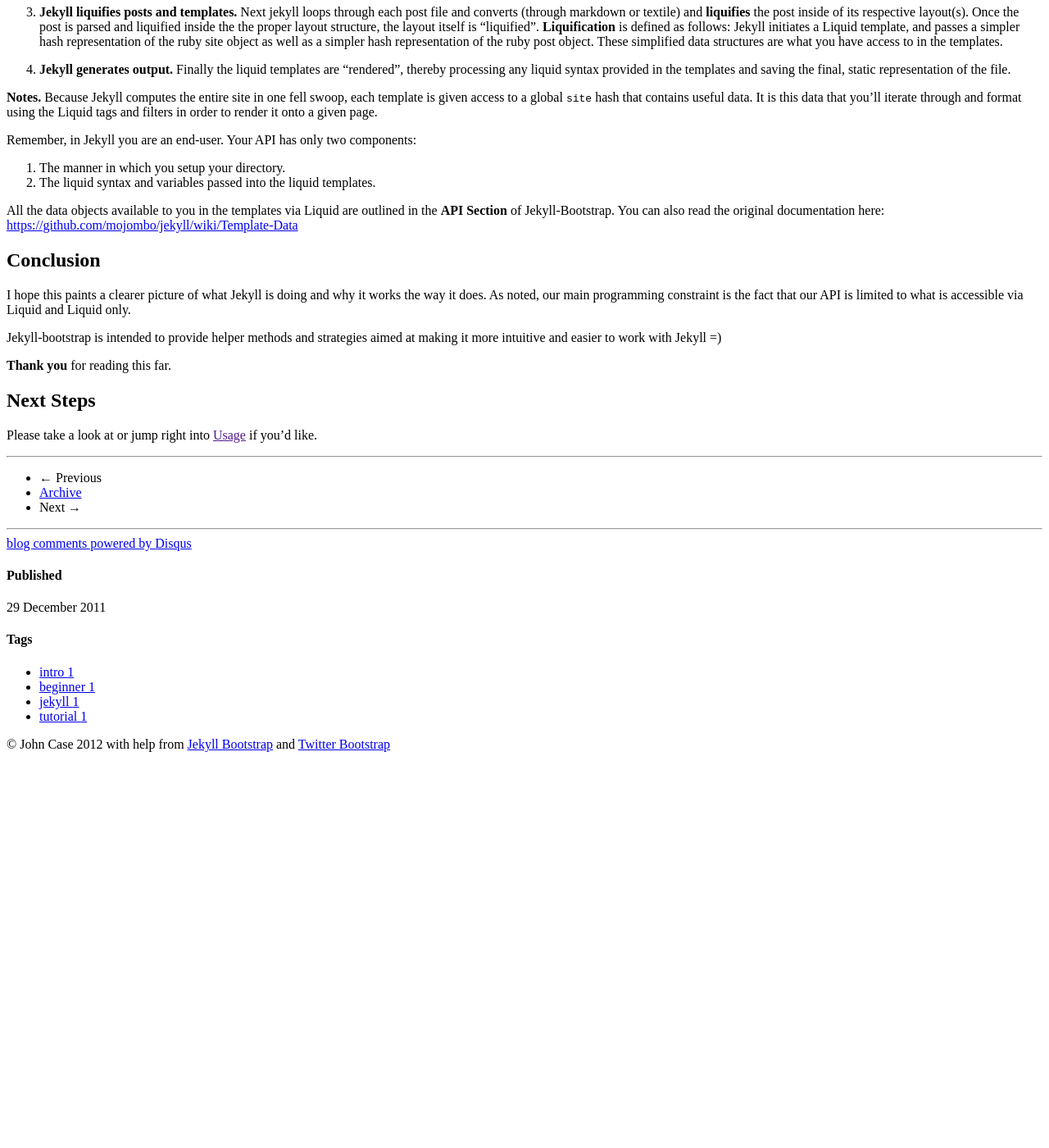
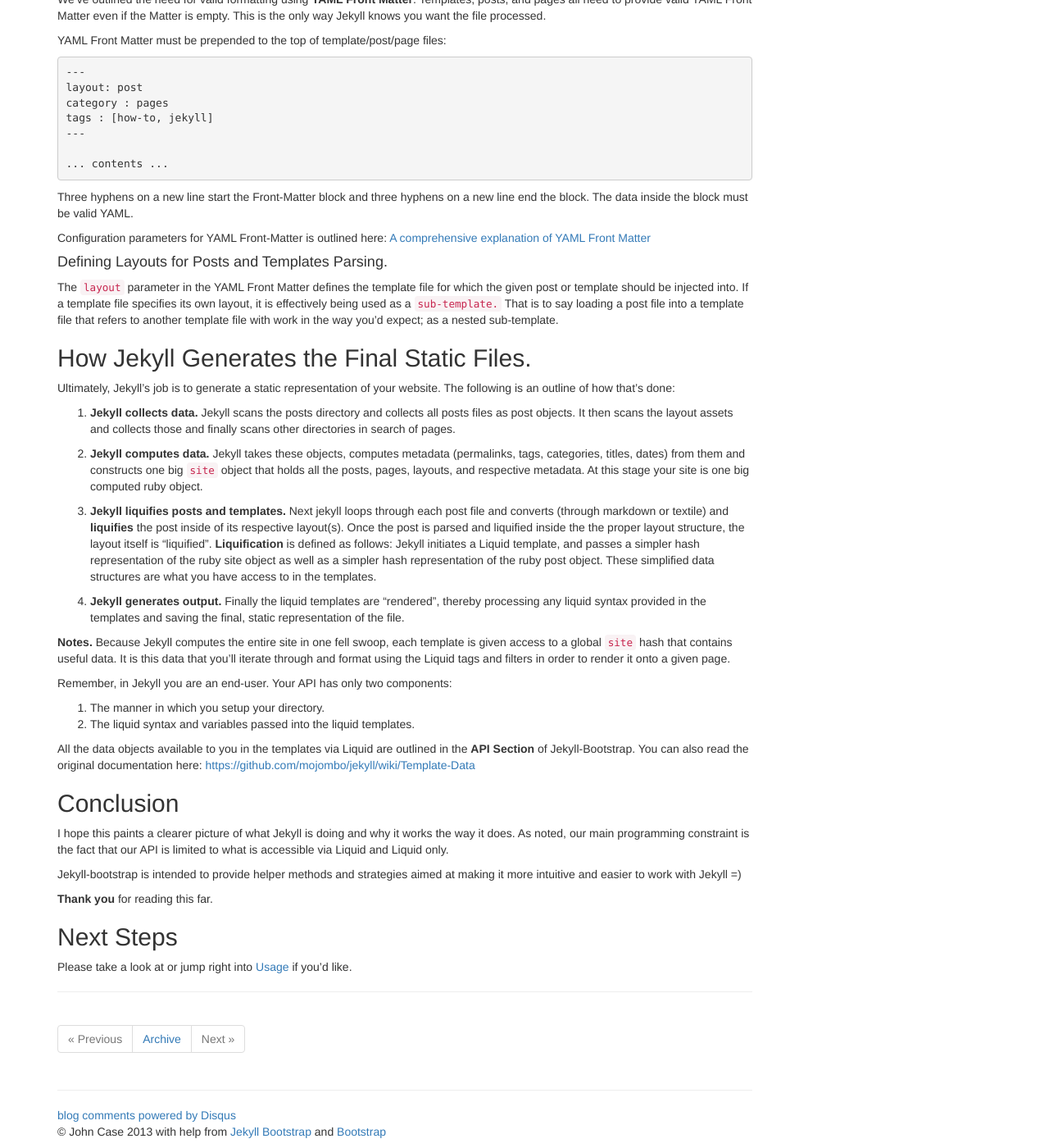
Before and after one commit to johnmcase/johnmcase.github.io, a Jekyll site: the page built from _posts/core-samples/2011-12-29-jekyll-introduction.md, in a window 1280 px wide and 1400 px high, scrolled down 5195 px. Shown: the whole window at 82% size. Built offline with Jekyll 4.4.1, drawn with Linux system fonts in a browser that asks for light colours; nearby versions of some CDN libraries; comment, search, counter and statistics services are not loaded; before the commit the page ends 6128 px from its top, so only the background shows below that.

Commit message:
Changed to my custom theme

```diff
--- /dev/null
+++ b/_includes/themes/theme-johnmcase-blog/default.html
@@ -0,0 +1,74 @@
+
+<!DOCTYPE html>
+<html lang="en">
+  <head>
+    <meta charset="utf-8">
+    <meta http-equiv="X-UA-Compatible" content="IE=edge">
+    <meta name="viewport" content="width=device-width, initial-scale=1.0">
+    <meta name="author" content="{{ site.author.name }}">
+    {% if page.description %}<meta name="description" content="{{ page.description }}">{% endif %}
+    <!--<link rel="shortcut icon" href="../../docs-assets/ico/favicon.png">-->
+
+    <title>{{ page.title }}</title>
+
+    <link href="//netdna.bootstrapcdn.com/bootstrap/3.0.3/css/bootstrap.min.css" rel="stylesheet">
+	<link href="//netdna.bootstrapcdn.com/bootstrap/3.0.3/css/bootstrap-theme.min.css" rel="stylesheet">
+    <link href="{{ ASSET_PATH }}/css/style.css" rel="stylesheet" type="text/css" media="all">
+
+    <!-- Custom styles for this template -->
+    <!-- <link href="starter-template.css" rel="stylesheet"> -->
+
+
+    <!-- HTML5 shim and Respond.js IE8 support of HTML5 elements and media queries -->
+    <!--[if lt IE 9]>
+      <script src="https://oss.maxcdn.com/libs/html5shiv/3.7.0/html5shiv.js"></script>
+      <script src="https://oss.maxcdn.com/libs/respond.js/1.3.0/respond.min.js"></script>
+    <![endif]-->
+  </head>
+
+  <body>
+
+    <div class="navbar navbar-inverse navbar-default" role="navigation">
+      <div class="container">
+        <div class="navbar-header">
+          <button type="button" class="navbar-toggle" data-toggle="collapse" data-target=".navbar-collapse">
+            <span class="sr-only">Toggle navigation</span>
+            <span class="icon-bar"></span>
+            <span class="icon-bar"></span>
+            <span class="icon-bar"></span>
+          </button>
+          <a class="navbar-brand" href="{{ HOME_PATH }}">{{ site.title }}</a>
+        </div>
+        <div class="collapse navbar-collapse">
+          <ul class="nav navbar-nav">
+			{% assign pages_list = site.pages %}
+			{% assign group = 'navigation' %}
+			{% include JB/pages_list %}
+          </ul>
+        </div><!--/.nav-collapse -->
+      </div>
+    </div>
+
+    <div class="container">
+      <div class="content">
+        {{ content }}
+      </div>
+
+      <footer>
+        <p>&copy; {{ site.author.name }} 2013
+          with help from <a href="http://jekyllbootstrap.com" target="_blank" title="The Definitive Jekyll Blogging Framework">Jekyll Bootstrap</a>
+          and <a href="http://getbootstrap.com" target="_blank">Bootstrap</a>
+        </p>
+      </footer>
+    </div><!-- /.container -->
+
+    {% include JB/analytics %}
+
+
+    <!-- Bootstrap core JavaScript
+    ================================================== -->
+    <!-- Placed at the end of the document so the pages load faster -->
+    <script src="//code.jquery.com/jquery-1.10.2.min.js"></script>
+	<script src="//netdna.bootstrapcdn.com/bootstrap/3.0.3/js/bootstrap.min.js"></script>
+  </body>
+</html>
--- /dev/null
+++ b/_includes/themes/theme-johnmcase-blog/post.html
@@ -0,0 +1,42 @@
+<div class="page-header">
+  <h1>{{ page.title }}
+	  {% if page.tagline %}
+		<small>{{ page.tagline }}</small>
+	  {% endif %}
+  </h1>
+</div>
+
+<div class="row">
+  <div class="col-md-9">
+    {{ content }}
+    <hr>
+      <ul class="pagination">
+      {% if page.previous %}
+        <li class="prev"><a href="{{ BASE_PATH }}{{ page.previous.url }}" title="{{ page.previous.title }}">&laquo; Previous</a></li>
+      {% else %}
+        <li class="prev disabled"><a>&laquo; Previous</a></li>
+      {% endif %}
+        <li><a href="{{ BASE_PATH }}{{ site.JB.archive_path }}">Archive</a></li>
+      {% if page.next %}
+        <li class="next"><a href="{{ BASE_PATH }}{{ page.next.url }}" title="{{ page.next.title }}">Next &raquo;</a></li>
+      {% else %}
+        <li class="next disabled"><a>Next &raquo;</a>
+      {% endif %}
+      </ul>
+    <hr>
+    {% include JB/comments %}
+  </div>
+
+  <div class="col-md-3">
+    <h4>Published</h4>
+    <div class="date"><span>{{ page.date | date_to_long_string }}</span></div>
+
+  {% unless page.tags == empty %}
+    <h4>Tags</h4>
+    <ul class="tag_box">
+    {% assign tags_list = page.tags %}
+    {% include JB/tags_list %}
+    </ul>
+  {% endunless %}
+  </div>
+</div>
--- /dev/null
+++ b/_includes/themes/theme-johnmcase-blog/settings.yml
@@ -0,0 +1,2 @@
+theme :
+  name : theme-johnmcase-blog
--- a/_layouts/default.html
+++ b/_layouts/default.html
@@ -1,6 +1,6 @@
 ---
 theme :
-  name : twitter
+  name : theme-johnmcase-blog
 ---
 {% include JB/setup %}
-{% include themes/twitter/default.html %}
+{% include themes/theme-johnmcase-blog/default.html %}
--- a/_layouts/page.html
+++ b/_layouts/page.html
@@ -2,4 +2,4 @@
 layout: default
 ---
 {% include JB/setup %}
-{% include themes/twitter/page.html %}
+{% include themes/theme-johnmcase-blog/page.html %}
--- a/_layouts/post.html
+++ b/_layouts/post.html
@@ -2,4 +2,4 @@
 layout: default
 ---
 {% include JB/setup %}
-{% include themes/twitter/post.html %}
+{% include themes/theme-johnmcase-blog/post.html %}
```
Also changed, not shown: _drafts/intro-to-reactive.md (+2 -2 lines), _includes/themes/theme-johnmcase-blog/page.html (added, +13 -0 lines), _posts/core-samples/2011-12-29-jekyll-introduction.md (+1 -1 lines), about/index.md (+1 -1 lines), assets/themes/theme-johnmcase-blog/css/style.css (added, +29 -0 lines), index.md (+1 -1 lines).
